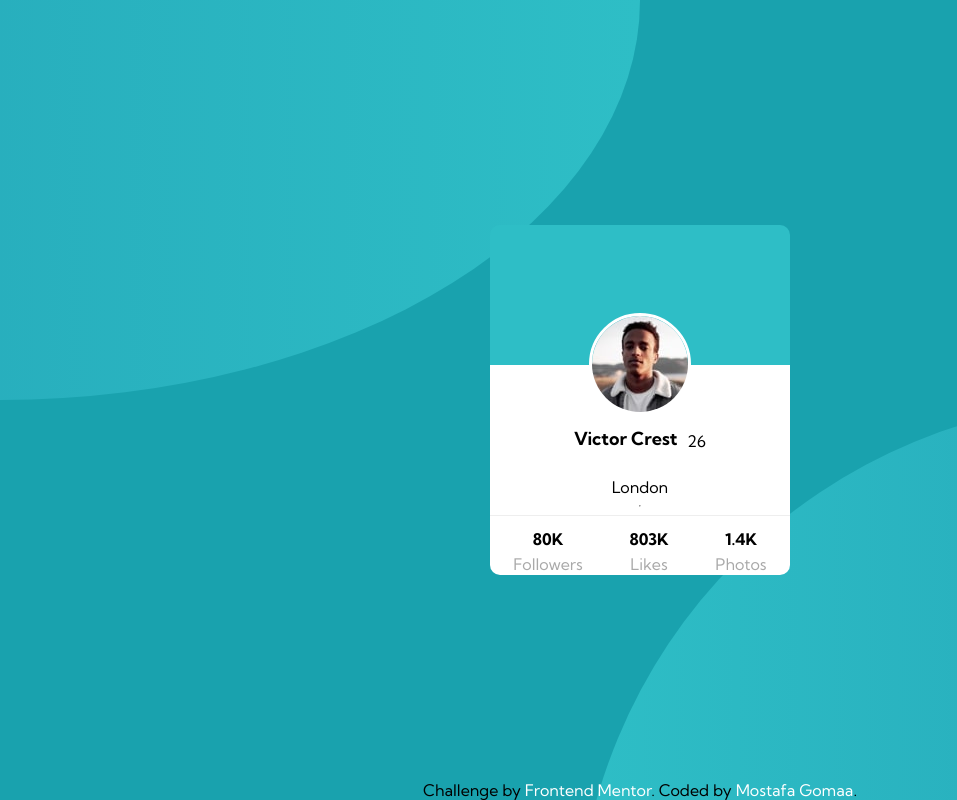
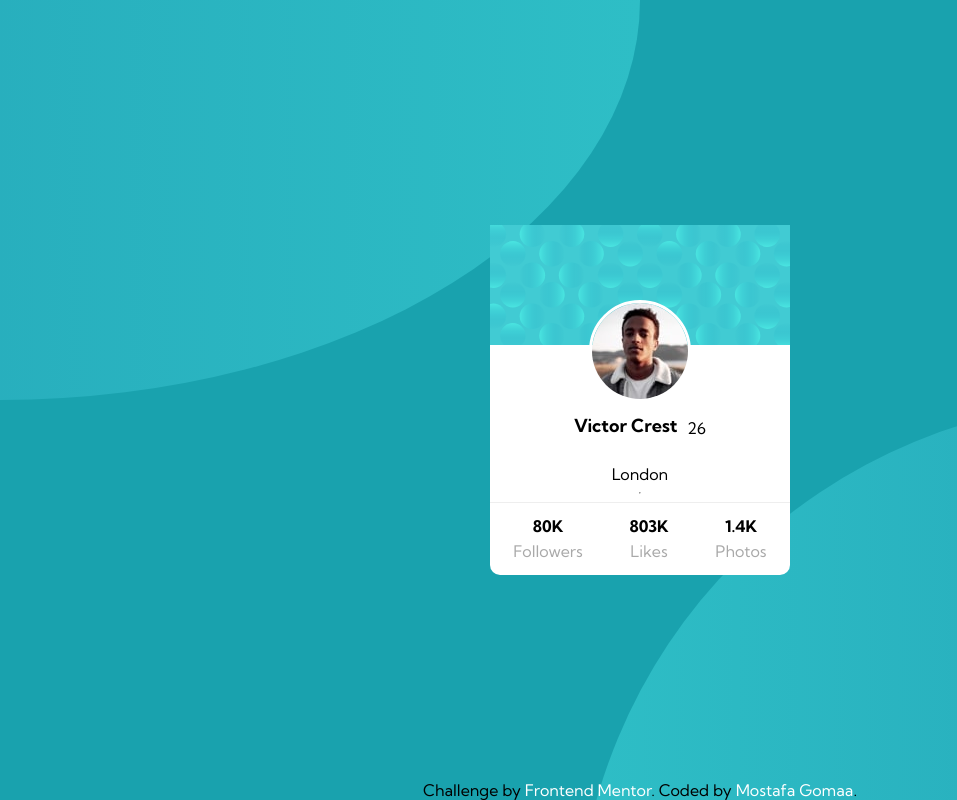
Before and after one commit to MostafGom/Profile-card-component, a plain HTML site: page index.html in a window 1280 px wide. Shown: the whole page, without its empty margins (0-957 px from the left). Drawn offline with Linux system fonts and the light colour scheme.

Commit message:
card background image modification

```diff
--- a/index.html
+++ b/index.html
@@ -22,11 +22,15 @@
 <body>
 
 
+
   <div class="main">
 
     <div class="card">
+
       <div class="card-data">
-        <img src="images/image-victor.jpg" alt="">
+        <img class="bgimg" src="images/bg-pattern-card.svg" alt="">
+
+        <img class="profileimg" src="images/image-victor.jpg" alt="">
 
         <div class="main-info">
         <h1> Victor Crest</h1>
--- a/style.css
+++ b/style.css
@@ -53,7 +53,7 @@ body {
   width: 300px;
   height: 350px;
   border-radius: 10px;
-  background-image: linear-gradient(#2ebec6 40%, white 40%, white 70%);
+  background-color: white;
 }
 
 .card .card-data {
@@ -62,12 +62,20 @@ body {
   justify-content: center;
   align-items: center;
   position: relative;
-  top: 25%;
 }
-.card-data img {
+
+.card-data .bgimg {
+  position: absolute;
+  top: 0;
+  left: 0;
+  width: 100%;
+}
+
+.card-data .profileimg {
   border-radius: 50%;
   border: 3px solid white;
   position: relative;
+  margin-top: 25%;
 }
 .card-data .main-info {
   display: flex;
```
